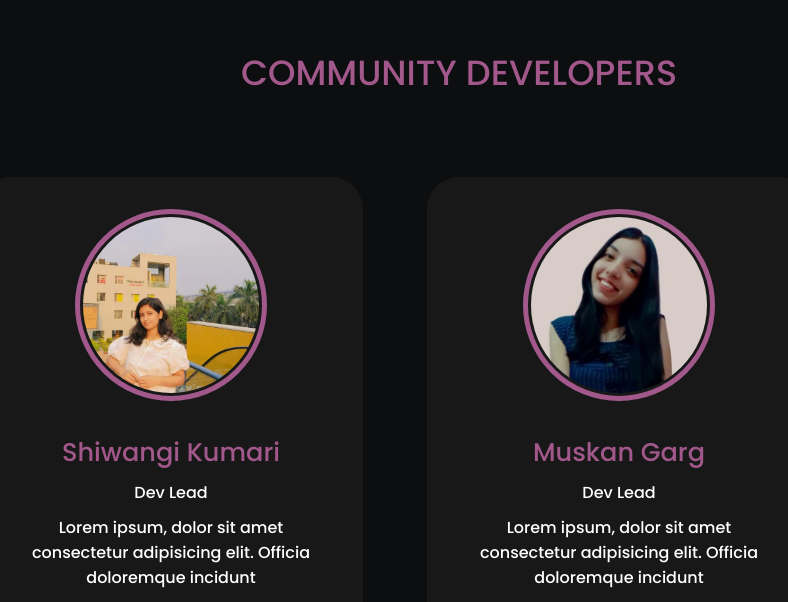
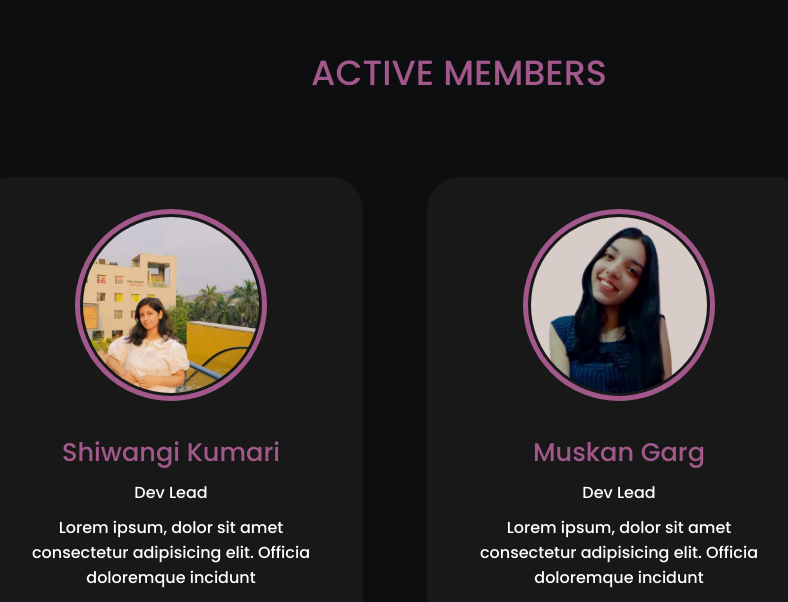
Before and after one commit to DhruviThakkar210/Community_website, a plain HTML site: page member.html in a window 1280 px wide. Shown: the part 2421-3023 px from the top of the page, without its empty margins (181-969 px from the left). Drawn offline with nearby package versions, Linux system fonts and the light colour scheme.

Commit message:
UPDATE FILE

```diff
--- a/member.html
+++ b/member.html
@@ -203,7 +203,7 @@
   </div>
   <div class="members-page-community-content">
     <div class="member-page-active-members">
-      <div class="active-members">COMMUNITY DEVELOPERS</div>
+      <div class="active-members">ACTIVE MEMBERS</div>
       <section class="swiper mySwiper"  id="mySwiper2">
 
         <div class="swiper-wrapper">
```
